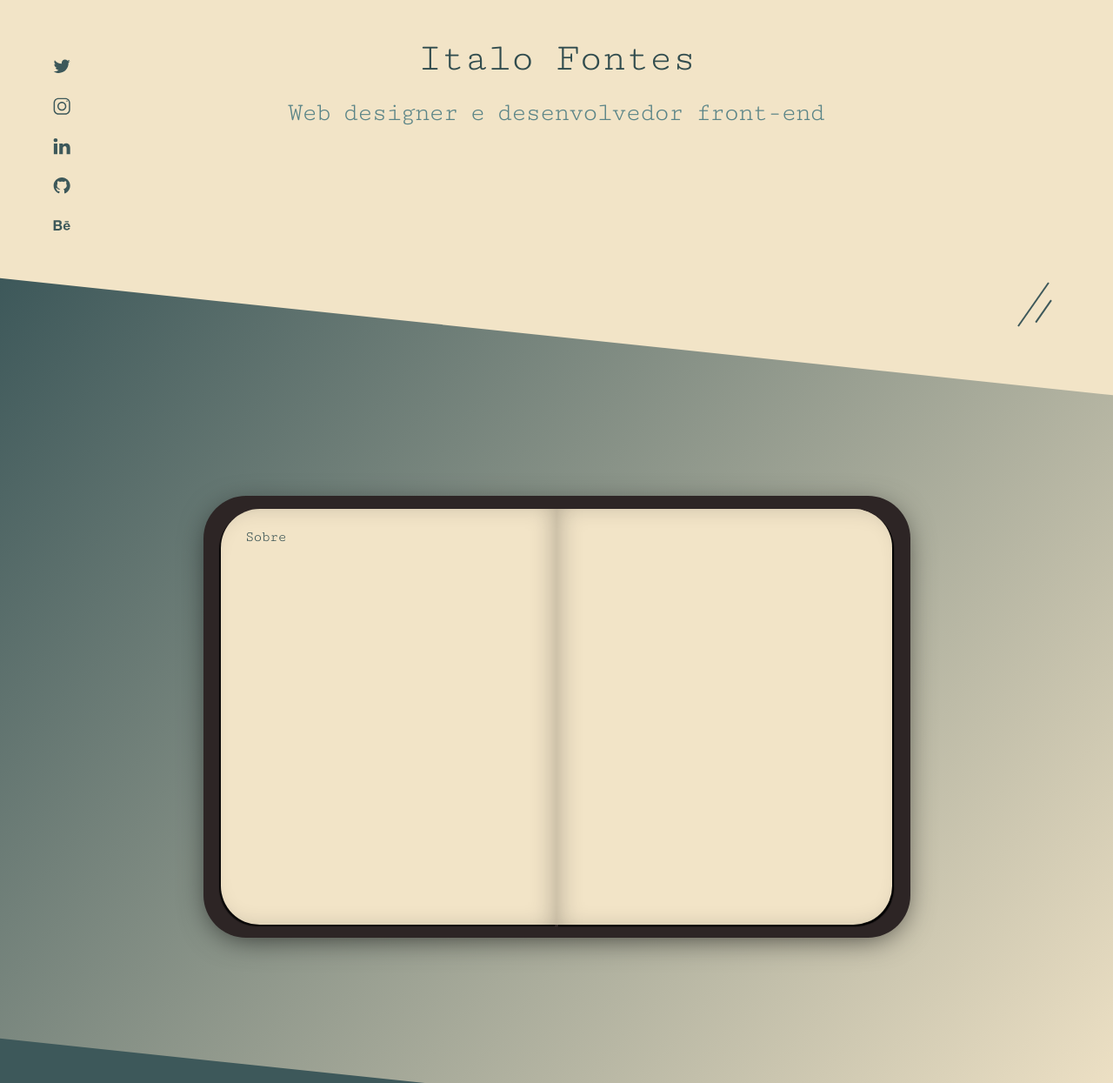
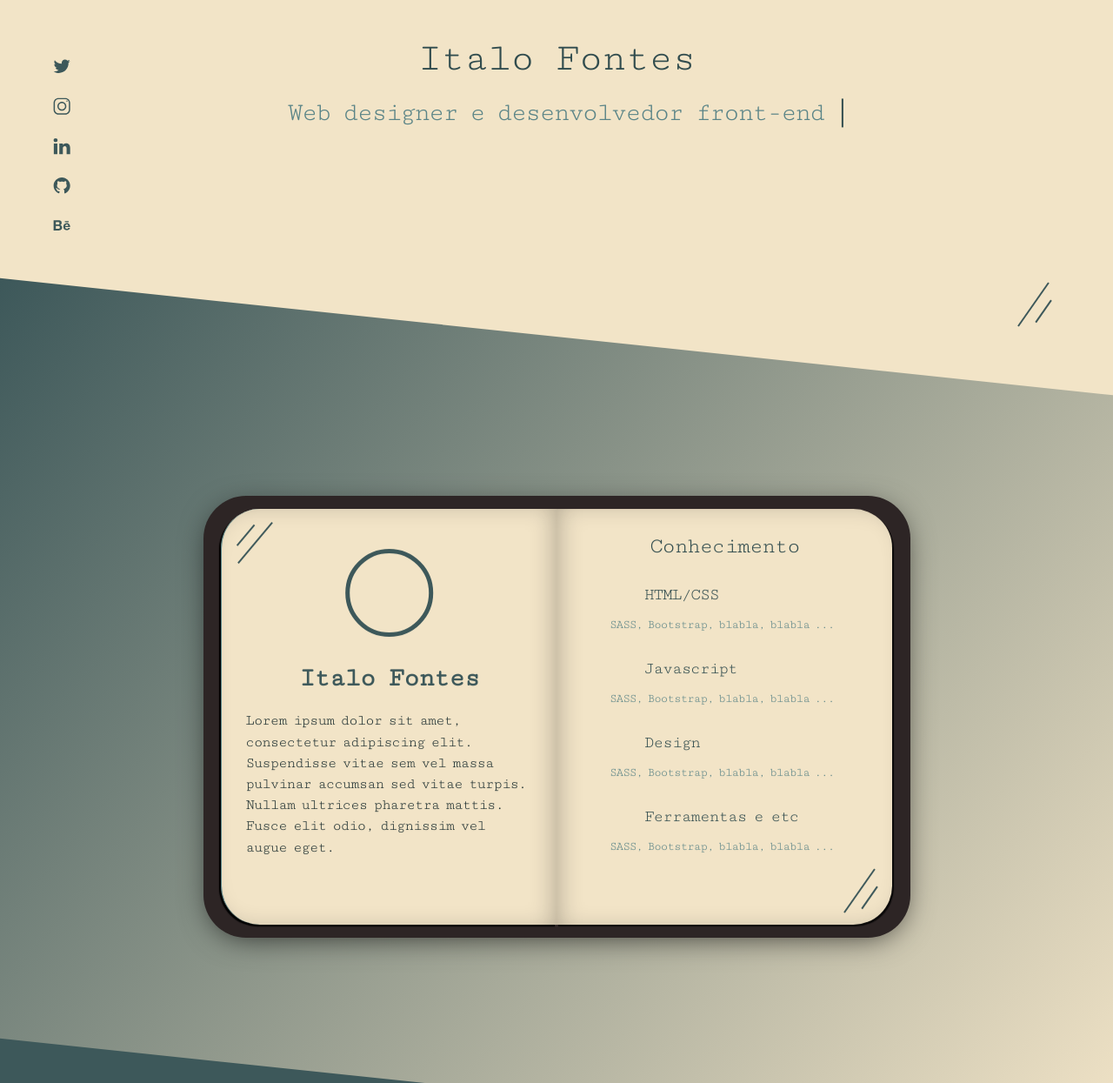
Before and after one commit to Timfts/first-portfolio, a website: page src/index.html in a window 1280 px wide. Shown: the part 289-1534 px from the top of the page at 87% size. Drawn offline with nearby package versions, Linux system fonts and the light colour scheme; files that its build step writes are made by us from their sources.

Commit message:
book animation added

```diff
--- a/docs/js/app.js
+++ b/docs/js/app.js
@@ -1 +1 @@
-"use strict";var test=function(t){console.log(t)};test("hahha");
+"use strict";function $(e){return document.querySelector(e)}function debounce(n){var i,r=1<arguments.length&&void 0!==arguments[1]?arguments[1]:20,s=!(2<arguments.length&&void 0!==arguments[2])||arguments[2];return function(){var e=this,o=arguments;var t=s&&!i;clearTimeout(i),i=setTimeout(function(){i=null,s||n.apply(e,o)},r),t&&n.apply(e,o)}}var elements={book:$(".book")},posTriggers={book:elements.book.parentElement.offsetTop,bookParentSize:elements.book.parentElement.offsetHeight};function checkSlide(e){var o=window.scrollY+window.innerHeight/2;600<=screen.width&&(o>posTriggers.book?elements.book.classList.add("book--active"):elements.book.classList.remove("book--active"))}window.addEventListener("scroll",debounce(checkSlide));
--- a/src/index.html
+++ b/src/index.html
@@ -76,7 +76,7 @@
     <section class="section-about">
         <div class="book">
             <div class="book__inner">
-                <div class="book__about-page book__about-page--back-cover">Sobre</div>
+                <div class="book__about-page book__about-page--back-cover"></div>
 
                 <div class="book__flip-page book__flip-page--front">
                     <div class="detail detail--about detail--about-one">&nbsp;</div>
@@ -86,25 +86,6 @@
                 </div>
 
                 <div class="book__about-page book__about-page--1">
-                    <!--<h2 class="book__title">Formação</h2>
-                    <div class="book__edu">
-                        <p class="book__courses">
-                            Gestão de tecnologia da informação
-                        </p>
-                        <p class="book__courses-desc">
-                                Faculdade de Tecnologia de Jundiai <br>
-                                2018-2021
-                        </p>
-                    </div>
-                    <div class="book__edu">
-                        <p class="book__courses">
-                            Técnico em informatica para internet
-                        </p>
-                        <p class="book__courses-desc">
-                                Etec de Campo Limpo Paulista <br>
-                                2014-2016
-                        </p>
-                    </div>-->
 
                     <h2 class="book__title">Conhecimento</h2>
                     <ul class="book__tech-list">
--- a/src/js/app.js
+++ b/src/js/app.js
@@ -1,5 +1,56 @@
-const test = batata => {
-    console.log(batata);
+//Helpers
+
+function $(query){
+    return document.querySelector(query);
 }
 
-test('hahha');
+function debounce(func, wait = 20, immediate = true){
+    let timeout;
+    return function() {
+        let context = this,
+            args = arguments;
+
+        function later(){
+            timeout = null;
+            if(!immediate) func.apply(context, args);
+        }
+
+        const callNow = immediate && !timeout;
+        clearTimeout(timeout);
+        timeout = setTimeout(later, wait);
+        if(callNow) func.apply(context, args);
+
+    }
+}
+
+//Elements
+
+const elements = {
+    book : $('.book')
+};
+
+
+//Scroll animations
+
+const posTriggers = {
+    book: elements.book.parentElement.offsetTop,
+    bookParentSize: elements.book.parentElement.offsetHeight
+}
+
+function checkSlide(e){
+    const halfScreen = window.scrollY + (window.innerHeight / 2);
+
+    if(screen.width >= 600){
+
+        if(halfScreen > posTriggers.book) elements.book.classList.add('book--active');
+        else elements.book.classList.remove('book--active');
+
+    }
+
+
+
+
+
+
+}
+window.addEventListener('scroll', debounce(checkSlide));
--- a/src/sass/base/_base.scss
+++ b/src/sass/base/_base.scss
@@ -25,7 +25,7 @@ html {
 
 body {
     box-sizing: border-box;
-
+    overflow-x: hidden;
 }
 
 .container {
--- a/src/sass/components/_book.scss
+++ b/src/sass/components/_book.scss
@@ -175,13 +175,25 @@
     }
 
 
-    &:hover &__flip-page--front {
+    /*&:hover &__flip-page--front {
         transform:rotateY(0deg);
 
     }
     &:hover &__flip-page--back {
         transform:rotateY(-180deg);
 
+    }*/
+
+    &--active {
+
+
+        .book__flip-page--front {
+            transform:rotateY(0deg);
+        }
+
+        .book__flip-page--back {
+            transform:rotateY(-180deg);
+        }
     }
 
 
```
Also changed, not shown: docs/index.html (+1 -20 lines), docs/css/main.css.
